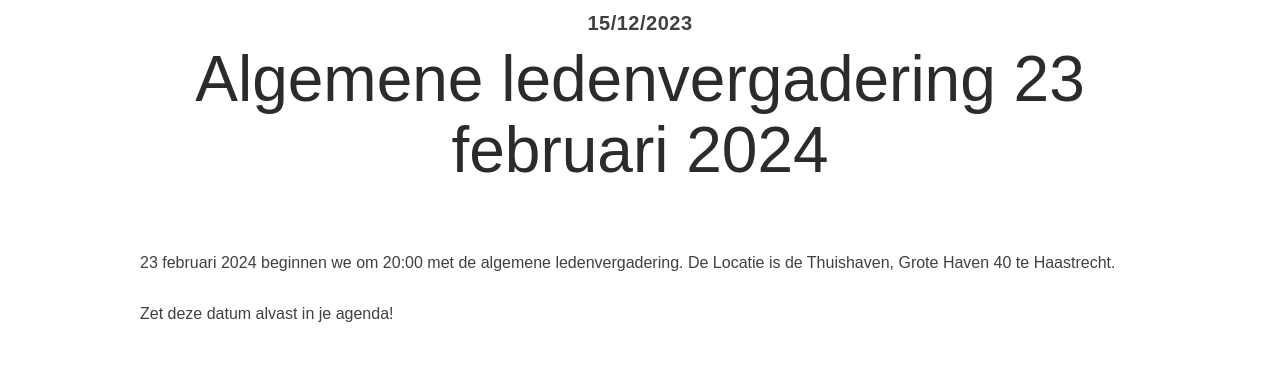
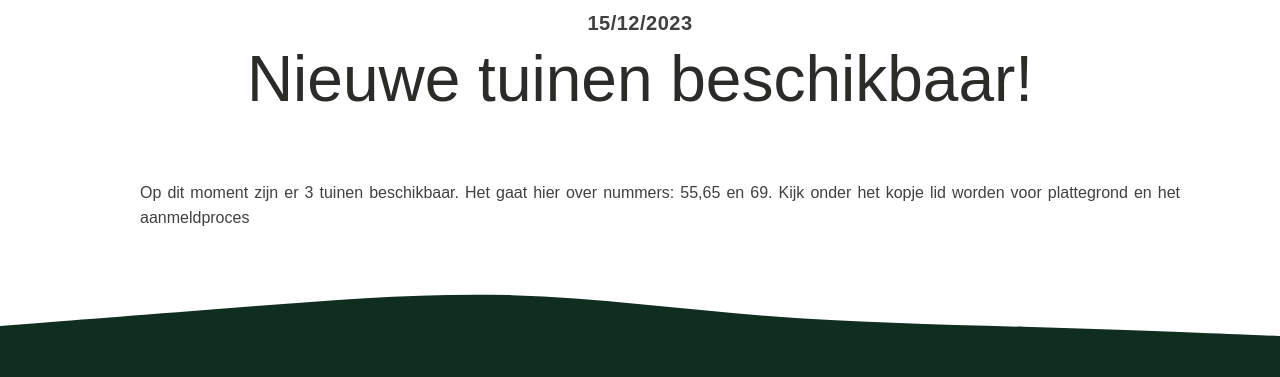
Before and after one commit to VTVdebelt/VTVdebelt.github.io, a plain HTML site: page algemene-ledenvergadering-23-januari-2024/index.html in a window 1280 px wide. Shown: the part 129-506 px from the top of the page. Drawn offline with nearby package versions, Linux system fonts and the light colour scheme.

Commit message:
Update index.html

```diff
--- a/algemene-ledenvergadering-23-januari-2024/index.html
+++ b/algemene-ledenvergadering-23-januari-2024/index.html
@@ -95,9 +95,9 @@
 				}
 			});</script><section id="section-7-299" class=" ct-section"><div class="ct-section-inner-wrap">
 <h4 id="headline-8-299" class="ct-headline "><span id="span-9-299" class="ct-span">15/12/2023</span></h4>
-<h1 id="headline-10-299" class="ct-headline atomic-primary-heading"><span id="span-11-299" class="ct-span">Algemene ledenvergadering 23 februari 2024</span></h1>
+<h1 id="headline-10-299" class="ct-headline atomic-primary-heading"><span id="span-11-299" class="ct-span">Nieuwe tuinen beschikbaar!</span></h1>
 </div></section><section id="section-12-299" class=" ct-section"><div class="ct-section-inner-wrap"><div id="inner_content-17-10" class="ct-inner-content"><section id="section-2-306" class=" ct-section"><div class="ct-section-inner-wrap"><div id="inner_content-3-306" class="ct-inner-content">
-<p>23 februari 2024 beginnen we om 20:00 met de algemene ledenvergadering. De Locatie is de Thuishaven, Grote Haven 40 te Haastrecht.<br><br>Zet deze datum alvast in je agenda!</p>
+<p>Op dit moment zijn er 3 tuinen beschikbaar. Het gaat hier over nummers: 55,65 en 69. Kijk onder het kopje lid worden voor plattegrond en het aanmeldproces</p>
 </div></div></section></div></div></section><section id="section-20-225" class=" ct-section ct-section-with-shape-divider"><div class="ct-section-inner-wrap">
 <div id="div_block-47-225" class="ct-div-block">
 <div id="div_block-48-225" class="ct-div-block">
```
